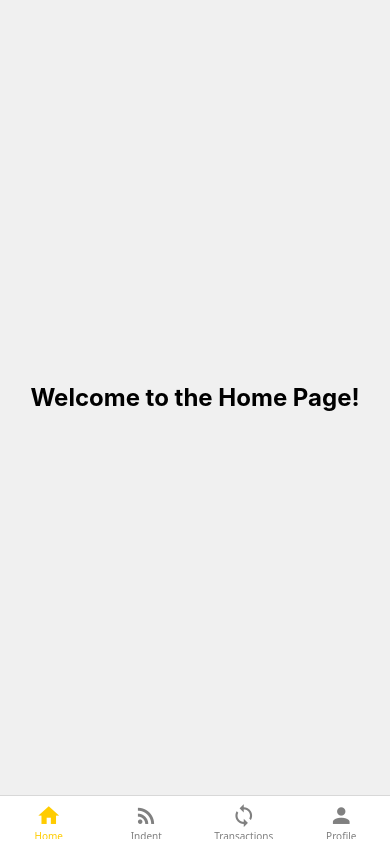
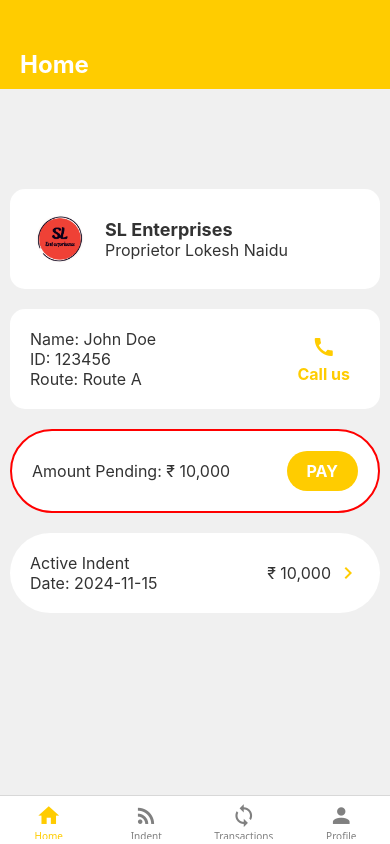
Before and after one commit to Smoke221/reyss, a React Native app in the folder reyssApp/: screen /TabNavigator in a window 390 px wide. Built offline with nearby package versions, Linux system fonts and the light colour scheme.

Commit message:
adjusted home page for the desired layout.

```diff
--- a/reyssApp/app.json
+++ b/reyssApp/app.json
@@ -4,11 +4,11 @@
     "slug": "reyssApp",
     "version": "1.0.0",
     "orientation": "portrait",
-    "icon": "./assets/icon.png",
+    "icon": "./assets/SL (1).png",
     "userInterfaceStyle": "light",
     "newArchEnabled": true,
     "splash": {
-      "image": "./assets/splash-icon.png",
+      "image": "./assets/SL (1).png",
       "resizeMode": "contain",
       "backgroundColor": "#ffffff"
     },
@@ -17,12 +17,12 @@
     },
     "android": {
       "adaptiveIcon": {
-        "foregroundImage": "./assets/adaptive-icon.png",
+        "foregroundImage": "./assets/SL (1).png",
         "backgroundColor": "#ffffff"
       }
     },
     "web": {
-      "favicon": "./assets/favicon.png"
+      "favicon": "./assets/SL (1).png"
     }
   }
 }
--- a/reyssApp/components/HomePage/Home.jsx
+++ b/reyssApp/components/HomePage/Home.jsx
@@ -1,18 +1,95 @@
 import React from "react";
-import { View, Text, StyleSheet } from "react-native";
+import { View, Text, StyleSheet, TouchableOpacity, Image } from "react-native";
+import MaterialIcons from "react-native-vector-icons/MaterialIcons";
 
 const HomePage = () => {
+  // Sample data
+  const customerName = "John Doe";
+  const customerID = "123456";
+  const route = "Route A";
+  const amountPending = "₹ 10,000";
+  const activeIndentAmount = "₹ 10,000";
+  const activeIndentDate = "2024-11-15";
+
+  const isHighAmountPending =
+    parseInt(amountPending.replace(/[^0-9]/g, ""), 10) > 5000;
+
   return (
     <View style={styles.container}>
-      {/* <View style={styles.header}>
-        <Text style={styles.headerText}>Account</Text>
-      </View> */}
-      <Text style={styles.text}>Welcome to the Home Page!</Text>
+      {/* Header section with logo */}
+      <View style={styles.header}>
+        <Text style={styles.headerText}>Home</Text>
+      </View>
+
+      {/* SL Enterprises Logo section */}
+      <View style={styles.logoSection}>
+        <Image
+          source={require("../../assets/SL (1).png")}
+          style={styles.logo}
+        />
+        <Text style={styles.logoText}>
+          <Text style={styles.boldText}>SL Enterprises</Text> {"\n"}
+          Proprietor Lokesh Naidu
+        </Text>
+      </View>
+
+      {/* Customer Details Section */}
+      <View style={styles.card}>
+        <View style={styles.cardContent}>
+          <View>
+            <Text style={styles.cardText}>Name: {customerName}</Text>
+            <Text style={styles.cardText}>ID: {customerID}</Text>
+            <Text style={styles.cardText}>Route: {route}</Text>
+          </View>
+          <TouchableOpacity style={styles.callButton}>
+            <MaterialIcons name="call" size={24} color="#ffcc00" />
+            <Text style={styles.callText}>Call us</Text>
+          </TouchableOpacity>
+        </View>
+      </View>
+
+      {/* Amount Pending Section with conditional styling */}
+      <View
+        style={[
+          styles.card,
+          isHighAmountPending && styles.highAmountCard,
+          styles.borderRadiusCard,
+        ]}
+      >
+        <View style={styles.cardContent}>
+          <Text style={styles.cardText}>Amount Pending: {amountPending}</Text>
+          <TouchableOpacity style={styles.payButton}>
+            <Text style={styles.payButtonText}>PAY</Text>
+          </TouchableOpacity>
+        </View>
+      </View>
+
+      {/* Active Indent Section */}
+      <View style={[styles.card, styles.borderRadiusCard]}>
+        <View style={styles.cardContent}>
+          <View>
+            <Text style={styles.cardText}>Active Indent</Text>
+            <Text style={styles.cardText}>Date: {activeIndentDate}</Text>
+          </View>
+          <View style={styles.indentDetails}>
+            <Text style={styles.indentAmount}>{activeIndentAmount}</Text>
+            <MaterialIcons
+              name="keyboard-arrow-right"
+              size={24}
+              color="#ffcc00"
+            />
+          </View>
+        </View>
+      </View>
     </View>
   );
 };
 
 const styles = StyleSheet.create({
+  container: {
+    flex: 1,
+    backgroundColor: "#f0f0f0",
+  },
   header: {
     backgroundColor: "#ffcc00",
     paddingHorizontal: 20,
@@ -24,15 +101,96 @@ const styles = StyleSheet.create({
     fontWeight: "bold",
     color: "#fff",
   },
-  container: {
+  logoSection: {
+    backgroundColor: "#fff",
+    flexDirection: "row",
+    justifyContent: "space-between",
+    alignItems: "center",
+    padding: 20,
+    margin: 10,
+    marginTop: 100,
+    borderRadius: 15,
+    elevation: 3,
+  },
+  logo: {
+    width: 60,
+    height: 60,
+    resizeMode: "contain",
+  },
+  logoText: {
     flex: 1,
+    marginLeft: 15,
+    fontSize: 16,
+    color: "#333",
+  },
+  boldText: {
+    fontWeight: "bold",
+    fontSize: 18,
+  },
+  card: {
+    backgroundColor: "#fff",
+    padding: 20,
+    margin: 10,
+    borderRadius: 15,
+    elevation: 3,
+  },
+  cardContent: {
+    flexDirection: "row",
+    justifyContent: "space-between",
+    alignItems: "center",
+  },
+  cardTitle: {
+    fontWeight: "bold",
+    fontSize: 16,
+    color: "#333",
+    marginBottom: 5,
+  },
+  cardText: {
+    fontSize: 16,
+    color: "#333",
+  },
+  callButton: {
+    flexDirection: "column",
+    alignItems: "center",
     justifyContent: "center",
+    paddingVertical: 5,
+    paddingHorizontal: 10,
+    backgroundColor: "#fff",
+    borderRadius: 10,
+    elevation: 2,
+  },
+  callText: {
+    marginTop: 5,
+    fontSize: 16,
+    color: "#ffcc00",
+    fontWeight: "bold",
+  },
+  payButton: {
+    backgroundColor: "#ffcc00",
+    paddingVertical: 10,
+    paddingHorizontal: 20,
+    borderRadius: 50,
+  },
+  payButtonText: {
+    color: "#fff",
+    fontSize: 16,
+    fontWeight: "bold",
+  },
+  indentDetails: {
+    flexDirection: "row",
     alignItems: "center",
-    backgroundColor: "#f0f0f0",
   },
-  text: {
-    fontSize: 24,
-    fontWeight: "bold",
+  indentAmount: {
+    fontSize: 16,
+    marginRight: 5,
+    color: "#333",
+  },
+  highAmountCard: {
+    borderColor: "#ff0000", // Example: red border for high amounts
+    borderWidth: 2,
+  },
+  borderRadiusCard: {
+    borderRadius: 50,
   },
 });
 
```
